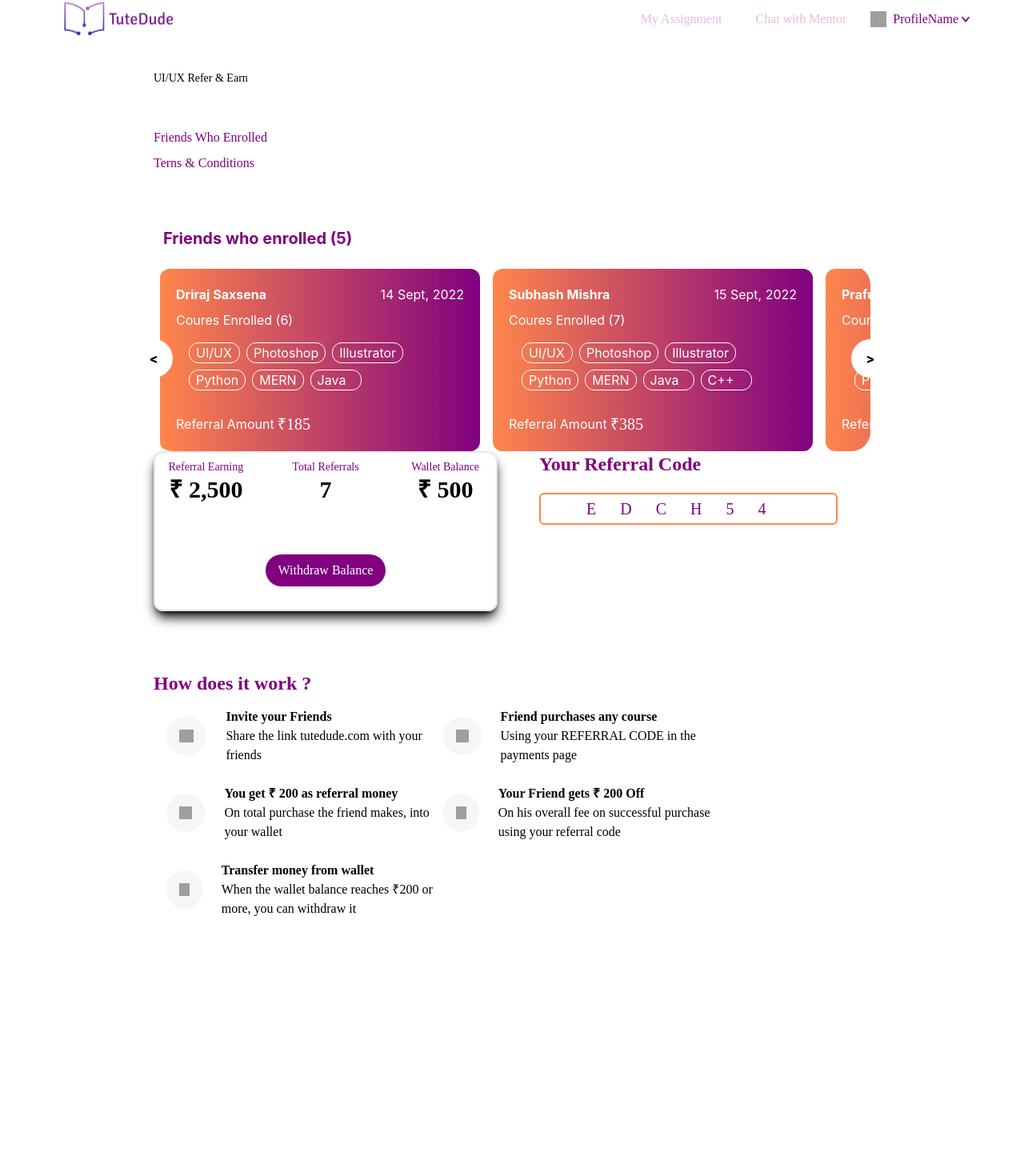
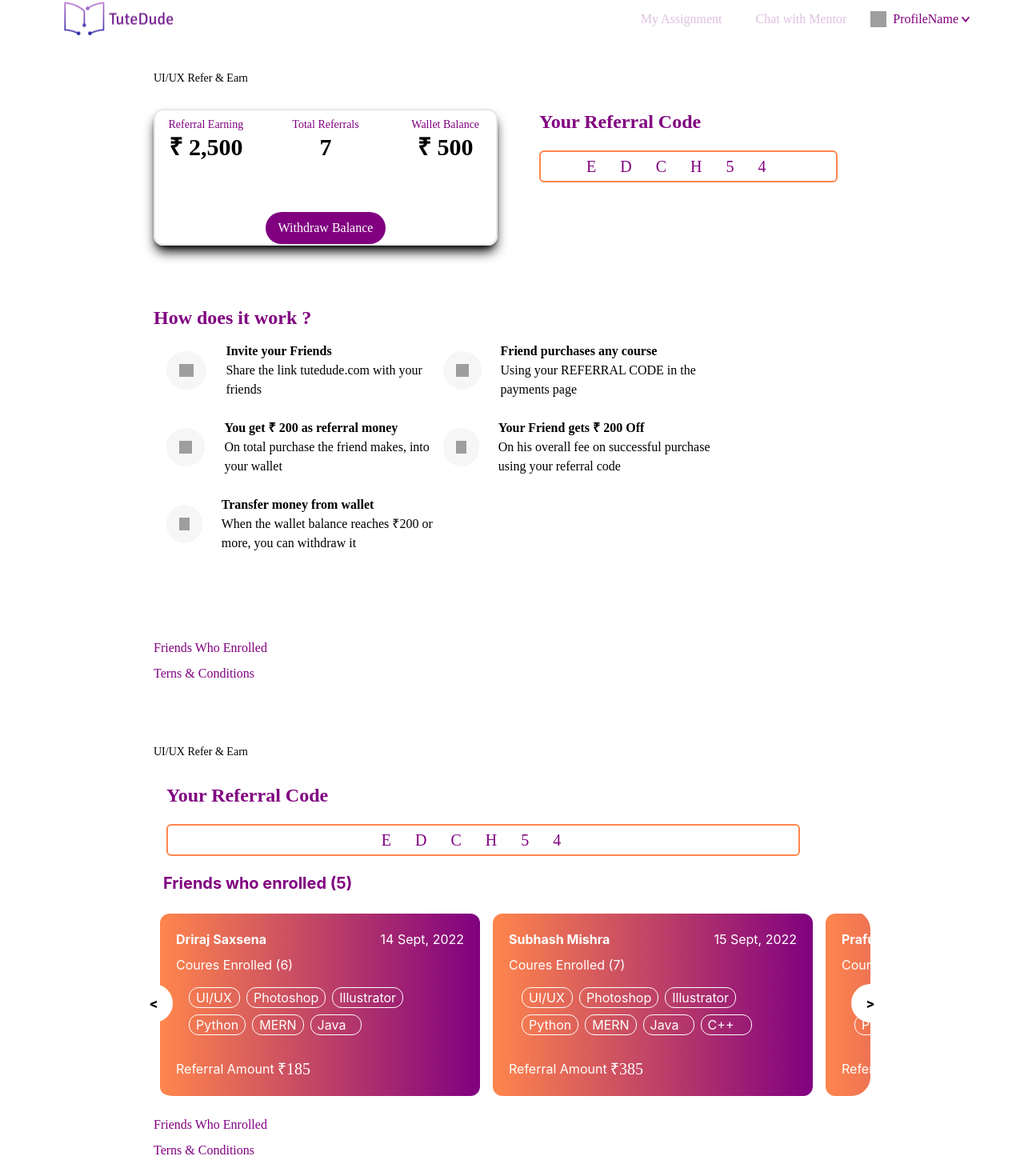
Before and after one commit to beyond-th0ught/tutedude, a React (Create React App) app: page / in a window 1280 px wide. Shown: the part 12-1482 px from the top of the page at 80% size. Before the commit the page ends 1243 px from the top, so only its background shows below. Built offline with nearby package versions, Linux system fonts and the light colour scheme; grey boxes are pictures that could not be loaded.

Commit message:
creating refrEarn and frdsEarn js file

```diff
--- a/src/App.js
+++ b/src/App.js
@@ -1,13 +1,14 @@
 import NavTop from "./components/NavTop";
-import Main from './components/Main';
-
+import ReferEarn from "./components/ReferEarn";
+import FrdsRefer from "./components/FrdsRefer";
 function App() {
   return (
     <div className="w-screen">
       <div className="mx-[5%]">
           <NavTop/>
       </div>
-      <Main />
+      <ReferEarn />
+      <FrdsRefer/>
     </div>
   );
 }
--- /dev/null
+++ b/src/components/FrdsRefer.js
@@ -0,0 +1,22 @@
+import React from 'react'
+import TitleNav from './TitleNav'
+import NavBottom from './NavBottom'
+import ReferralCode from './ReferralCode'
+import Enrolled from './Enrolled'
+
+function FrdsRefer() {
+  return (
+    <div className='w-full flex justify-center'>
+        <div className='w-[90%] md:w-[70%]'>
+            <div className="">
+                <TitleNav/>
+                <ReferralCode/>
+                <Enrolled/>
+                <NavBottom/>
+            </div>
+        </div>
+    </div>
+  )
+}
+
+export default FrdsRefer
--- /dev/null
+++ b/src/components/ReferEarn.js
@@ -0,0 +1,22 @@
+import React from 'react'
+import TitleNav from './TitleNav'
+import NavBottom from './NavBottom'
+import WithdrawBal from './WithdrawBal'
+import Work from './Work'
+
+function ReferEarn() {
+  return (
+    <div className='w-full flex justify-center'>
+        <div className='w-[90%] md:w-[70%]'>
+            <div className="">
+                <TitleNav/>
+                <WithdrawBal/>
+                <Work/>
+                <NavBottom/>
+            </div>
+        </div>
+    </div>
+  )
+}
+
+export default ReferEarn
```
